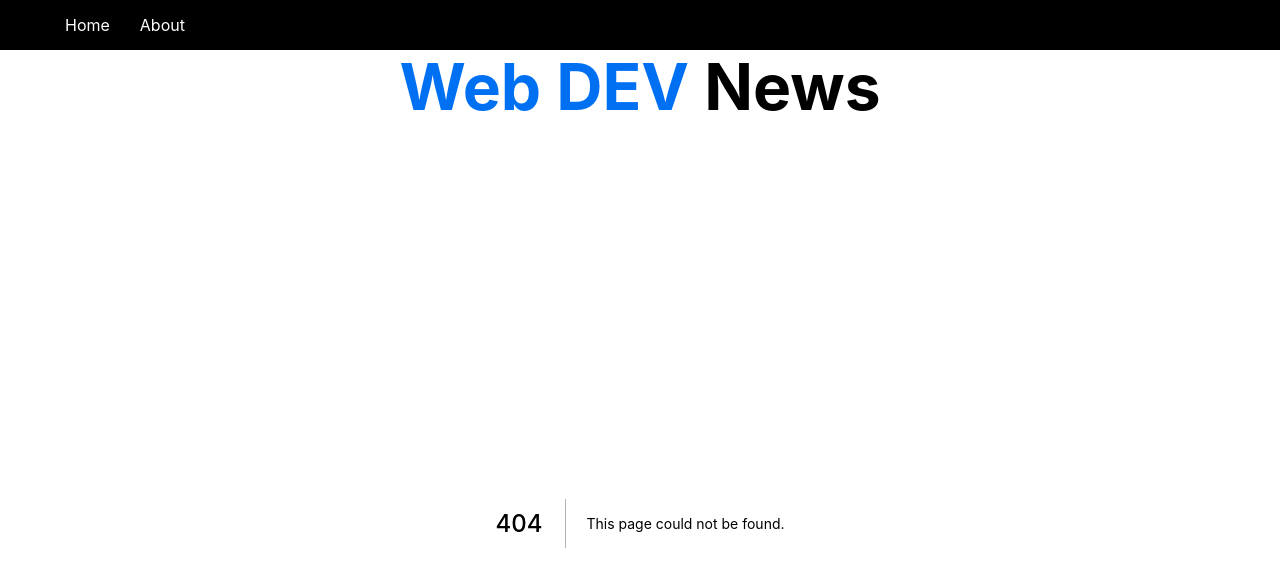
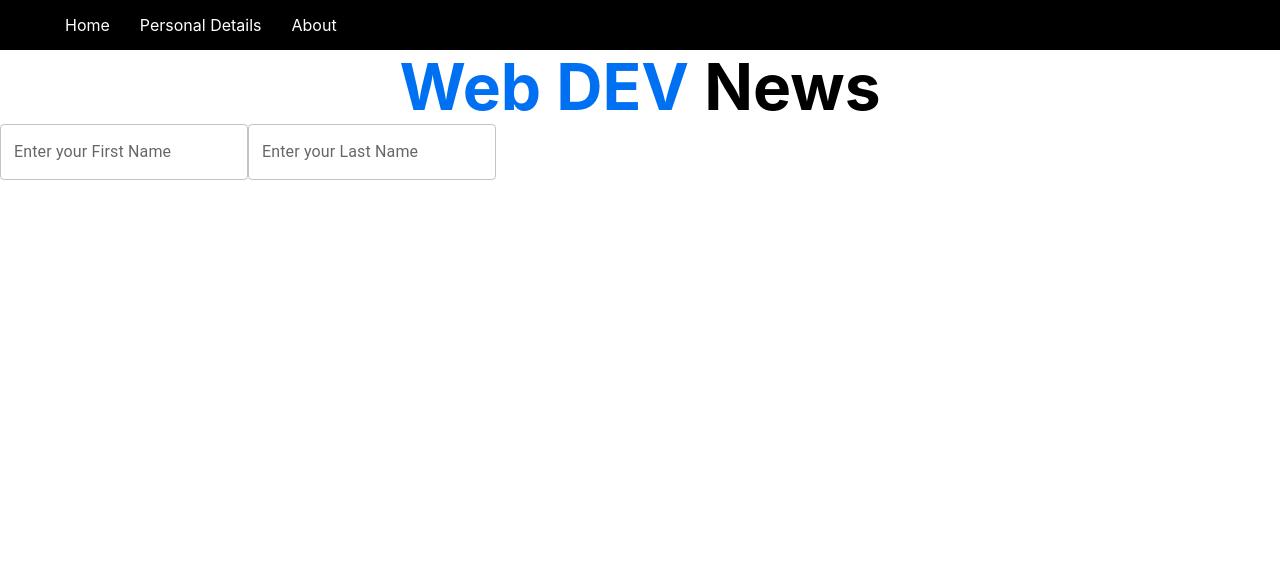
Before and after one commit to CiuCui/WeightAppProto, a Next.js app in the folder weight_app_proto/: page /personalDetails in a window 1280 px wide. Before the commit this address had no page. Shown: the top 570 px of the page. Built offline with nearby package versions, Linux system fonts and the light colour scheme.

Commit message:
First Form Components
First Form Components with Material UI

```diff
--- /dev/null
+++ b/weight_app_proto/components/FormPersonalDetails.js
@@ -0,0 +1,11 @@
+import React from 'react'
+
+const FormPersonalDetails = () => {
+    return (
+        <div>
+
+        </div>
+    )
+}
+
+export default FormPersonalDetails
--- /dev/null
+++ b/weight_app_proto/components/FormUserDetails.js
@@ -0,0 +1,31 @@
+import React from 'react';
+
+import { ThemeProvider as MuiThemeProvider } from '@mui/material/styles';
+import AppBar from '@mui/material/AppBar';
+import TextField from '@mui/material/TextField';
+import Button from '@mui/material/Button';
+
+const FormUserDetails = (values, handleChange) => {
+
+
+    const continueToNextStep = e => {
+        e.preventDefault();
+    }
+
+
+
+    return (
+        <>
+            <TextField
+                label="Enter your First Name"
+                onChange={() => handleChange("firstName")}
+            />
+            <TextField
+                label="Enter your Last Name"
+                onChange={() => handleChange("lastName")}
+            />
+        </>
+    )
+}
+
+export default FormUserDetails
--- a/weight_app_proto/components/Nav.js
+++ b/weight_app_proto/components/Nav.js
@@ -10,8 +10,12 @@ const Nav = () => {
                     <Link href='/'>Home</Link>
                 </li>
                 <li>
+                    <Link href='personalDetails'>Personal Details</Link>
+                </li>
+                <li>
                     <Link href='/about'>About</Link>
                 </li>
+
             </ul>
         </nav>
     )
--- /dev/null
+++ b/weight_app_proto/components/UserForm.js
@@ -0,0 +1,50 @@
+import React, { useState } from 'react';
+import FormUserDetails from './FormUserDetails';
+import FormPersonalDetails from './FormPersonalDetails';
+
+
+const userForm = () => {
+
+    const [step, setStep] = useState(1)
+    const [firstName, setFirstName] = useState("")
+    const [lastName, setLastName] = useState("")
+    const [mail, setMail] = useState("")
+    const [values, setValues] = useState({})
+
+    // Proceed to next step
+    const nextStep = () => {
+        setStep(step + 1)
+    };
+
+    // Go back to prev step
+    const prevStep = () => {
+        if (step > 1) {
+            setStep(step - 1)
+        }
+        else {
+            alert("Kein vorheriger Schritt vorhanden.")
+        }
+    };
+
+    // Handle fields change
+    const handleChange = (input) => {
+        alert(input)
+    };
+
+
+    switch (step) {
+        case 1:
+            return (
+                <FormUserDetails
+                    values={values}
+                    handleChange={handleChange}
+                />
+            );
+        case 2:
+            return (
+                <FormPersonalDetails />
+            );
+    }
+}
+
+export default userForm
--- a/weight_app_proto/package.json
+++ b/weight_app_proto/package.json
@@ -8,6 +8,10 @@
     "lint": "next lint"
   },
   "dependencies": {
+    "@emotion/react": "^11.7.0",
+    "@emotion/styled": "^11.6.0",
+    "@mui/material": "^5.2.2",
+    "material-ui": "^0.20.2",
     "next": "12.0.5",
     "react": "17.0.2",
     "react-dom": "17.0.2"
--- /dev/null
+++ b/weight_app_proto/pages/personalDetails.js
@@ -0,0 +1,12 @@
+import React from 'react';
+import UserForm from '../components/UserForm'
+
+const personalDetails = () => {
+    return (
+        <div>
+            <UserForm />
+        </div>
+    )
+}
+
+export default personalDetails
```
Also changed, not shown: weight_app_proto/components/FormConfirm.js (added, +11 -0 lines), 1 other file (tests, documents, lock files or other folders).
